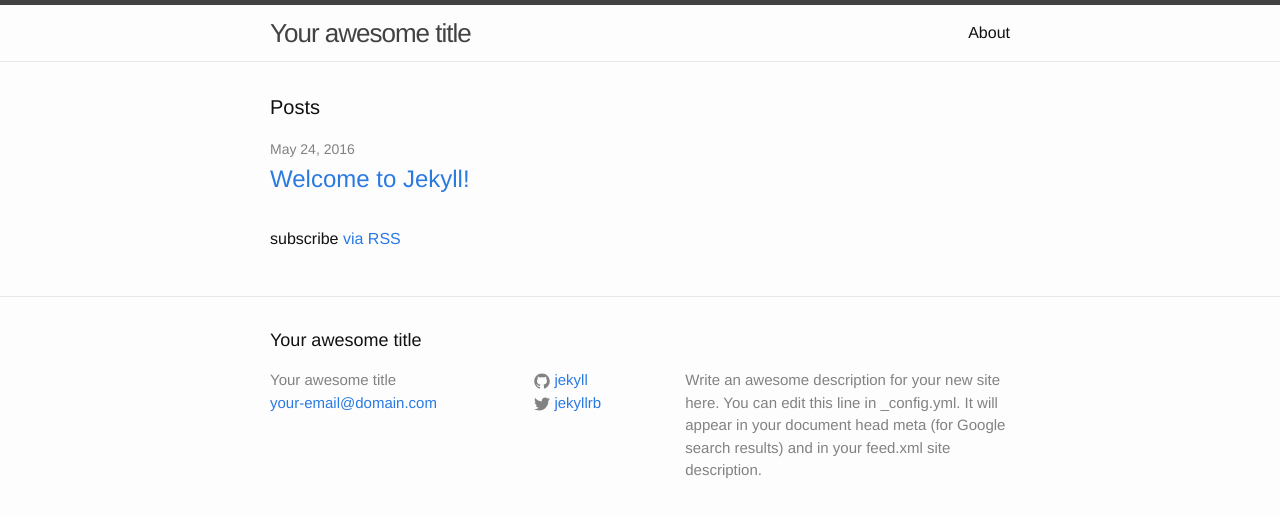
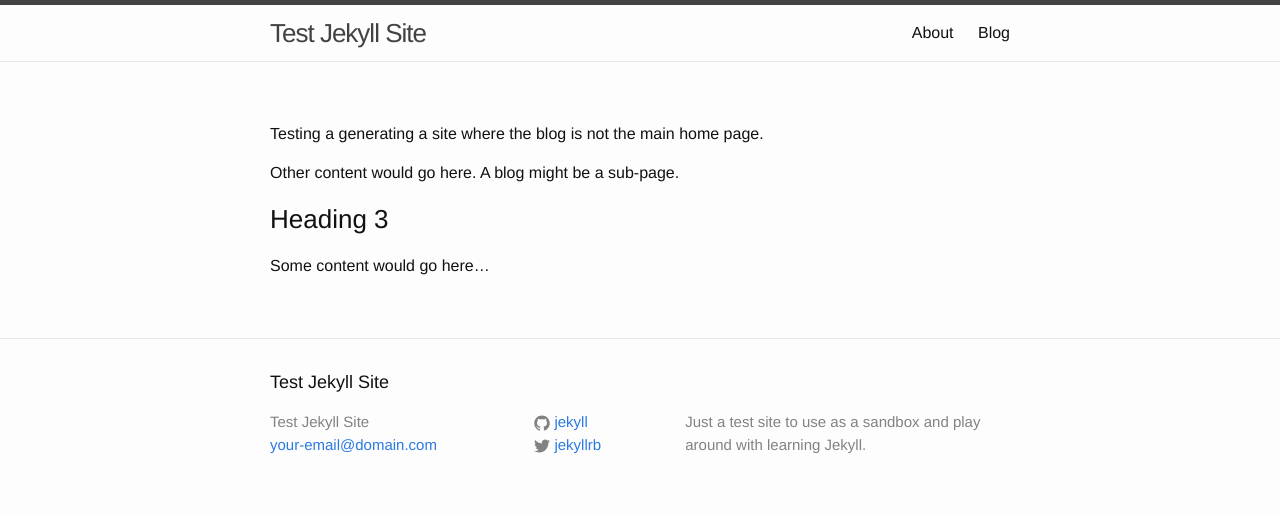
Before and after one commit to sschertz/test-jekyll-site, a Jekyll site: the page built from index.md, in a window 1280 px wide. Shown: the top 517 px of the page. Built offline with Jekyll 4.4.1, drawn with Linux system fonts in a browser that asks for light colours.

Commit message:
Reverted back to earlier version
Reverted to version that had a non-blog home page, now that I've resolved the baseurl issue. Also added another test post.

This reverts commits:

- a63f0ad4e1a5e4c34dd10ba3d389dc68281e86a7
- 5e24a3b9a20e367a0dea7072a64dec4e2d9a4cbb
- cce2c931c4a53a2050d398e53e44bb4b875ef441
- 4307c2ab0adbdf854ae15c11fdb372ca6ac13130

```diff
--- a/_config.yml
+++ b/_config.yml
@@ -6,12 +6,10 @@
 # 'jekyll serve'. If you change this file, please restart the server process.
 
 # Site settings
-title: Your awesome title
+title: Test Jekyll Site
 email: your-email@domain.com
 description: > # this means to ignore newlines until "baseurl:"
-  Write an awesome description for your new site here. You can edit this
-  line in _config.yml. It will appear in your document head meta (for
-  Google search results) and in your feed.xml site description.
+  Just a test site to use as a sandbox and play around with learning Jekyll.
 baseurl: "/test-jekyll-site" # the subpath of your site, e.g. /blog
 url: "http://yourdomain.com" # the base hostname & protocol for your site
 twitter_username: jekyllrb
--- a/_posts/2016-05-23-welcome-to-jekyll.markdown
+++ b/_posts/2016-05-21-welcome-to-jekyll.markdown
@@ -1,7 +1,7 @@
 ---
 layout: post
 title:  "Welcome to Jekyll!"
-date:   2016-05-23 20:22:15 -0700
+date:   2016-05-21 18:30:07 -0700
 categories: jekyll update
 ---
 You’ll find this post in your `_posts` directory. Go ahead and edit it and re-build the site to see your changes. You can rebuild the site in many different ways, but the most common way is to run `jekyll serve`, which launches a web server and auto-regenerates your site when a file is updated.
--- a/index.html
+++ b/blog/index.html
@@ -1,8 +1,11 @@
 ---
-layout: default
+layout: page
+title: Blog
 ---
 
 <div class="home">
+
+<p>So some intro text could go here...</p>
 
   <h1 class="page-heading">Posts</h1>
 
--- /dev/null
+++ b/index.md
@@ -0,0 +1,11 @@
+---
+layout: page
+---
+
+Testing a generating a site where the blog is not the main home page.
+
+Other content would go here. A blog might be a sub-page.
+
+### Heading 3
+
+Some content would go here…
```
Also changed, not shown: _posts/2016-05-23-my-test-post.md (added, +8 -0 lines), _posts/2016-05-24-retesting-after-resolving-baseurl.md (added, +23 -0 lines), about.md (line endings or trailing spaces), 2 other files.
